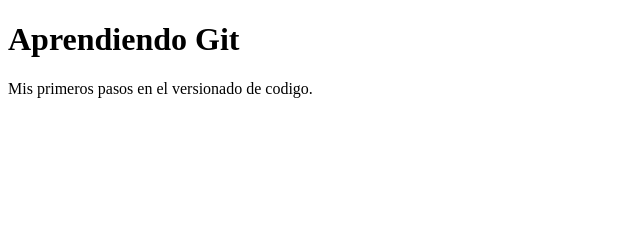
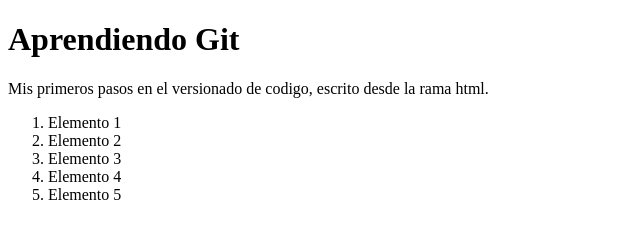
Before and after one commit to mdominguezmin/ejemplo-git, a plain HTML site: page index.html in a window 1280 px wide. Shown: the whole page, without its empty margins (0-640 px from the left). Drawn offline with Linux system fonts and the light colour scheme.

Commit message:
Agregando index.js al index.html

```diff
--- a/index.html
+++ b/index.html
@@ -8,6 +8,14 @@
 </head>
 <body>
     <h1>Aprendiendo Git</h1>
-    <p>Mis primeros pasos en el versionado de codigo.</p>
+    <p>Mis primeros pasos en el versionado de codigo, escrito desde la rama html.</p>
+    <ol>
+        <li>Elemento 1</li>
+        <li>Elemento 2</li>
+        <li>Elemento 3</li>
+        <li>Elemento 4</li>
+        <li>Elemento 5</li>
+    </ol>
+    <script src="inde.js"></script>
 </body>
 </html>
```
